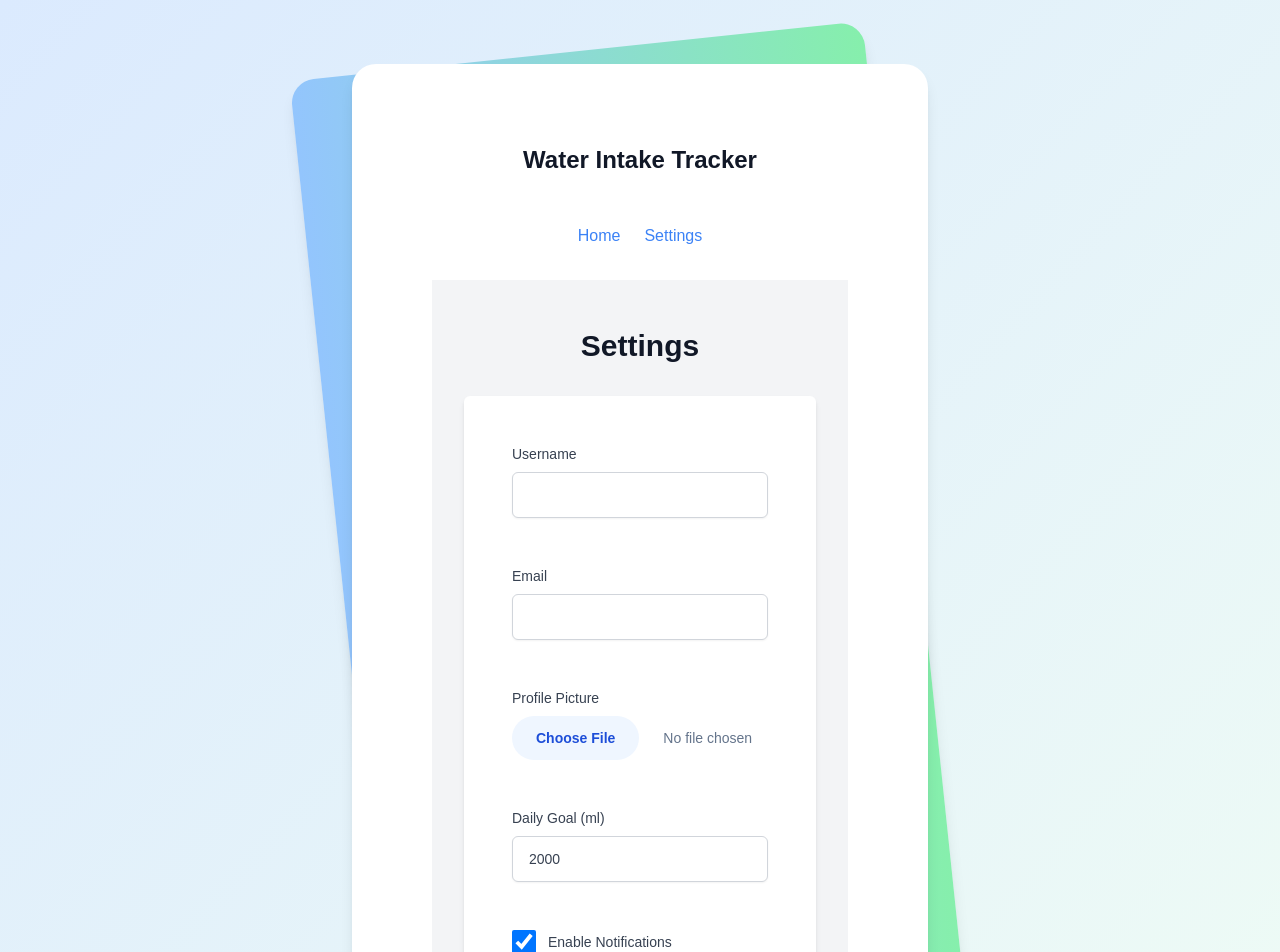
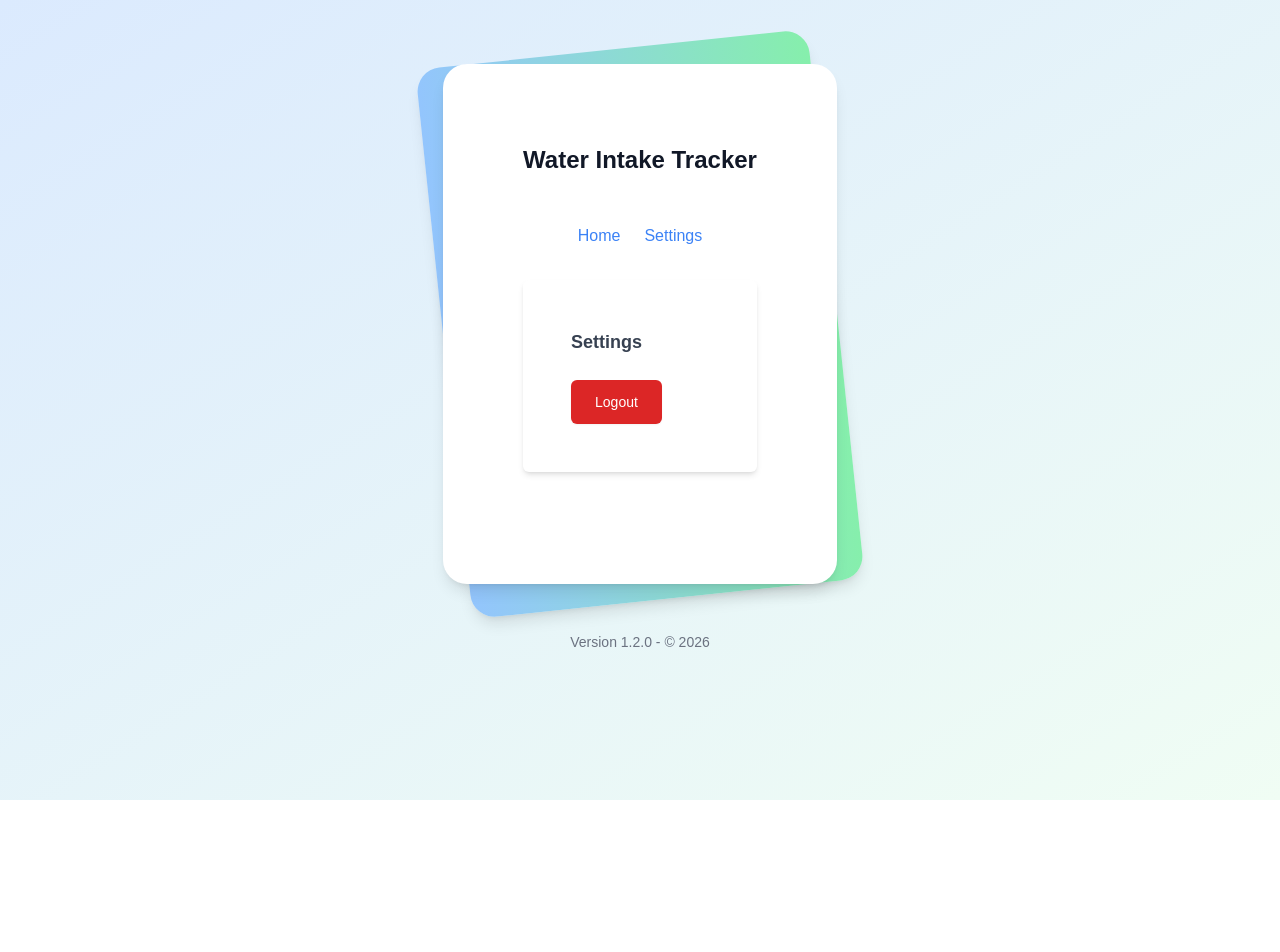
Before and after one commit to MarcosOlivaKaczmarek/water-bottle-app, a React app: page /settings in a window 1280 px wide. Shown: the top 952 px of the page. After the commit the page ends 800 px from the top, so only its background shows below. Built offline with nearby package versions, Linux system fonts and the light colour scheme; the HTML template or start-up script is replaced by a standard one.

Commit message:
feat: Frontend: Implement user logout functionality (iteration 1) (#76)

```diff
--- a/src/pages/SettingsPage.tsx
+++ b/src/pages/SettingsPage.tsx
@@ -1,196 +1,37 @@
-import React, { useState, useEffect } from 'react'
-import { useNavigate } from 'react-router-dom'
-import { useLocalStorage } from '../hooks/useLocalStorage'
-
-interface Settings {
-  username: string
-  email: string
-  profilePicture: string | null
-  dailyGoal: number
-  notificationEnabled: boolean
-}
-
-const defaultSettings: Settings = {
-  username: '',
-  email: '',
-  profilePicture: null,
-  dailyGoal: 2000,
-  notificationEnabled: true,
-}
+import React from 'react'
 
 const SettingsPage: React.FC = () => {
-  const [settings, setSettings] = useState<Settings>(defaultSettings)
-  const [username, setUsername] = useLocalStorage<string>('username', '')
-  const [email, setEmail] = useLocalStorage<string>('email', '')
-  const [profilePicture, setProfilePicture] = useLocalStorage<string | null>('profilePicture', null)
-  const [dailyGoal, setDailyGoal] = useLocalStorage<number>('dailyGoal', 2000)
-  const [notificationEnabled, setNotificationEnabled] = useLocalStorage<boolean>('notificationEnabled', true)
-  const [isLoading, setIsLoading] = useState(false)
-  const [error, setError] = useState<string | null>(null)
-  const navigate = useNavigate()
+  const handleLogout = async () => {
+    try {
+      const response = await fetch('/api/logout', {
+        method: 'POST',
+        headers: {
+          'Content-Type': 'application/json',
+        },
+      })
 
-  useEffect(() => {
-    setSettings({
-      username: username,
-      email: email,
-      profilePicture: profilePicture,
-      dailyGoal: dailyGoal,
-      notificationEnabled: notificationEnabled,
-    })
-  }, [username, email, profilePicture, dailyGoal, notificationEnabled])
-
-  const handleInputChange = (e: React.ChangeEvent<HTMLInputElement | HTMLSelectElement>) => {
-    const { name, value, type, checked } = e.target
-
-    const newValue = type === 'checkbox' ? checked : value
-
-    setSettings((prevSettings) => ({
-      ...prevSettings,
-      [name]: newValue,
-    }))
-  }
-
-  const handleProfilePictureChange = (e: React.ChangeEvent<HTMLInputElement>) => {
-    const file = e.target.files?.[0]
-    if (file) {
-      const reader = new FileReader()
-      reader.onloadend = () => {
-        setSettings((prevSettings) => ({
-          ...prevSettings,
-          profilePicture: reader.result as string,
-        }))
+      if (response.ok) {
+        // Clear the authentication token from local storage or cookies
+        localStorage.removeItem('token')
+        // Redirect the user to the login page
+        window.location.href = '/login'
+      } else {
+        console.error('Logout failed')
       }
-      reader.readAsDataURL(file)
-    }
-  }
-
-  const handleSubmit = async (e: React.FormEvent) => {
-    e.preventDefault()
-    setIsLoading(true)
-    setError(null)
-
-    try {
-      // Simulate API call
-      await new Promise((resolve) => setTimeout(resolve, 500))
-
-      // Update local storage
-      setUsername(settings.username)
-      setEmail(settings.email)
-      setProfilePicture(settings.profilePicture)
-      setDailyGoal(settings.dailyGoal)
-      setNotificationEnabled(settings.notificationEnabled)
-
-      // Display success message
-      alert('Settings saved successfully!')
-      navigate('/')
-    } catch (err: any) {
-      setError(err.message || 'Failed to save settings.')
-    } finally {
-      setIsLoading(false)
+    } catch (error) {
+      console.error('Error during logout:', error)
     }
   }
 
   return (
-    <div className="flex min-h-screen flex-col items-center justify-start bg-gray-100 py-12 px-4 sm:px-6 lg:px-8">
-      <div className="w-full max-w-3xl space-y-8">
-        <div>
-          <h1 className="text-center text-3xl font-extrabold text-gray-900">Settings</h1>
-        </div>
-        <div className="rounded-md bg-white p-6 shadow-md">
-          <form onSubmit={handleSubmit} className="space-y-6">
-            <div>
-              <label htmlFor="username" className="block text-sm font-medium text-gray-700">
-                Username
-              </label>
-              <div className="mt-1">
-                <input
-                  id="username"
-                  name="username"
-                  type="text"
-                  className="block w-full appearance-none rounded-md border border-gray-300 px-3 py-2 placeholder-gray-400 shadow-sm focus:border-blue-500 focus:outline-none focus:ring-blue-500 sm:text-sm"
-                  value={settings.username}
-                  onChange={handleInputChange}
-                />
-              </div>
-            </div>
-            <div>
-              <label htmlFor="email" className="block text-sm font-medium text-gray-700">
-                Email
-              </label>
-              <div className="mt-1">
-                <input
-                  id="email"
-                  name="email"
-                  type="email"
-                  className="block w-full appearance-none rounded-md border border-gray-300 px-3 py-2 placeholder-gray-400 shadow-sm focus:border-blue-500 focus:outline-none focus:ring-blue-500 sm:text-sm"
-                  value={settings.email}
-                  onChange={handleInputChange}
-                />
-              </div>
-            </div>
-            <div>
-              <label htmlFor="profilePicture" className="block text-sm font-medium text-gray-700">
-                Profile Picture
-              </label>
-              <div className="mt-1">
-                <input
-                  id="profilePicture"
-                  name="profilePicture"
-                  type="file"
-                  accept="image/*"
-                  className="block w-full text-sm text-slate-500 file:mr-4 file:py-2 file:px-4 file:rounded-full file:border-0 file:text-sm file:font-semibold file:bg-blue-50 file:text-blue-700 hover:file:bg-blue-100"
-                  onChange={handleProfilePictureChange}
-                />
-                {settings.profilePicture && (
-                  <img
-                    src={settings.profilePicture}
-                    alt="Profile Preview"
-                    className="mt-2 h-20 w-20 object-cover rounded"
-                  />
-                )}
-              </div>
-            </div>
-            <div>
-              <label htmlFor="dailyGoal" className="block text-sm font-medium text-gray-700">
-                Daily Goal (ml)
-              </label>
-              <div className="mt-1">
-                <input
-                  id="dailyGoal"
-                  name="dailyGoal"
-                  type="number"
-                  className="block w-full appearance-none rounded-md border border-gray-300 px-3 py-2 placeholder-gray-400 shadow-sm focus:border-blue-500 focus:outline-none focus:ring-blue-500 sm:text-sm"
-                  value={settings.dailyGoal}
-                  onChange={handleInputChange}
-                />
-              </div>
-            </div>
-            <div>
-              <label htmlFor="notificationEnabled" className="flex items-center">
-                <input
-                  id="notificationEnabled"
-                  name="notificationEnabled"
-                  type="checkbox"
-                  className="h-4 w-4 rounded border-gray-300 text-blue-600 focus:ring-blue-500"
-                  checked={settings.notificationEnabled}
-                  onChange={handleInputChange}
-                />
-                <span className="ml-2 block text-sm font-medium text-gray-700">Enable Notifications</span>
-              </label>
-            </div>
-            <div>
-              <button
-                type="submit"
-                className="flex w-full justify-center rounded-md border border-transparent bg-blue-600 py-2 px-4 text-sm font-medium text-white shadow-sm hover:bg-blue-700 focus:outline-none focus:ring-2 focus:ring-blue-500 focus:ring-offset-2"
-                disabled={isLoading}
-              >
-                {isLoading ? 'Saving...' : 'Save Settings'}
-              </button>
-            </div>
-            {error && <p className="text-red-500 text-sm">{error}</p>}
-          </form>
-        </div>
-      </div>
+    <div className="rounded-md bg-white p-6 shadow-md">
+      <h2 className="text-lg font-semibold mb-4">Settings</h2>
+      <button
+        className="rounded-md bg-red-600 py-2 px-4 text-sm font-medium text-white shadow-sm hover:bg-red-700 focus:outline-none focus:ring-2 focus:ring-red-500 focus:ring-offset-2"
+        onClick={handleLogout}
+      >
+        Logout
+      </button>
     </div>
   )
 }
```
